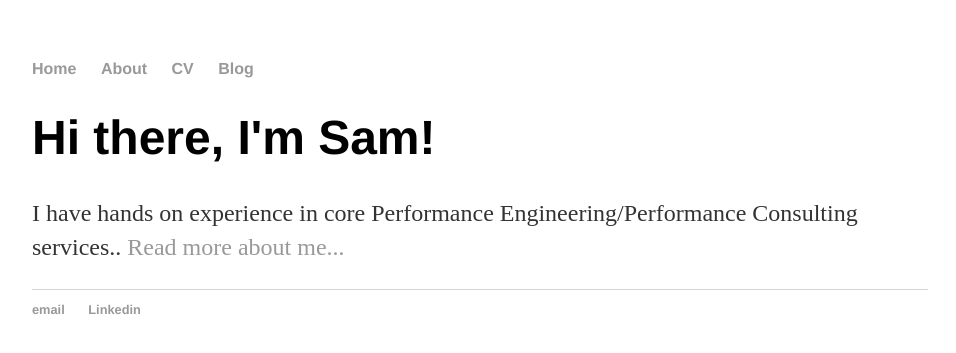
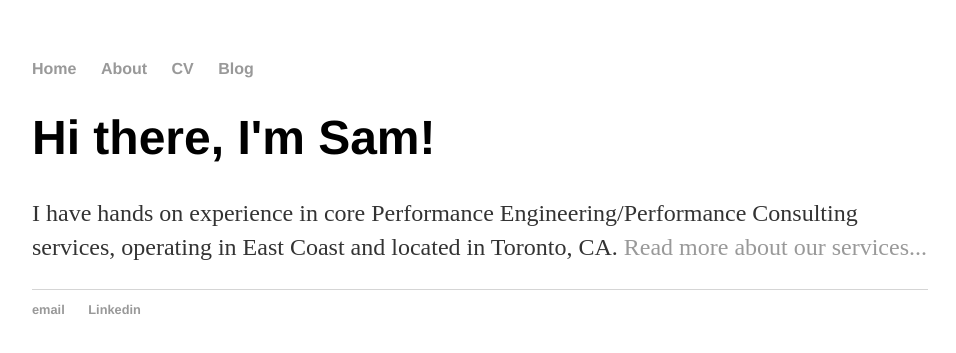
Before and after one commit to sumedh-vaidya/sumedh-vaidya.github.io, a Jekyll site: the page built from index.html, in a window 1280 px wide. Shown: the top 353 px of the page, without its empty margins (160-1116 px from the left). Built offline with Jekyll 4.4.1, drawn with Linux system fonts in a browser that asks for light colours.

Commit message:
Update index.html

```diff
--- a/index.html
+++ b/index.html
@@ -4,5 +4,5 @@ title: Sam Vaidya, Performance Engineer
 ---
 <div class="blurb">
 	<h1>Hi there, I'm Sam!</h1>
-	<p>I have hands on experience in core Performance Engineering/Performance Consulting services..   <a href="/about">Read more about me...</a></p>
+	<p>I have hands on experience in core Performance Engineering/Performance Consulting services, operating in East Coast and located in Toronto, CA.   <a href="/about">Read more about our services...</a></p>
 </div><!-- /.blurb -->
```
